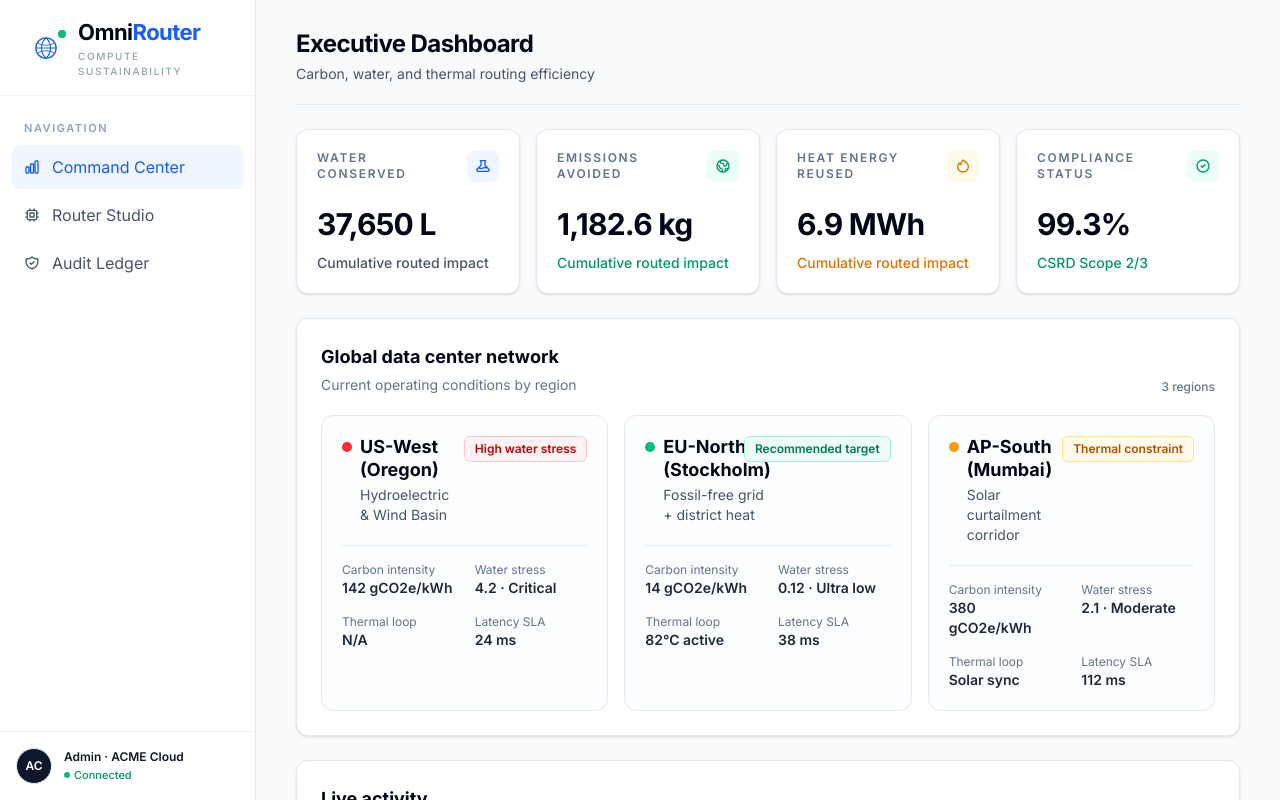
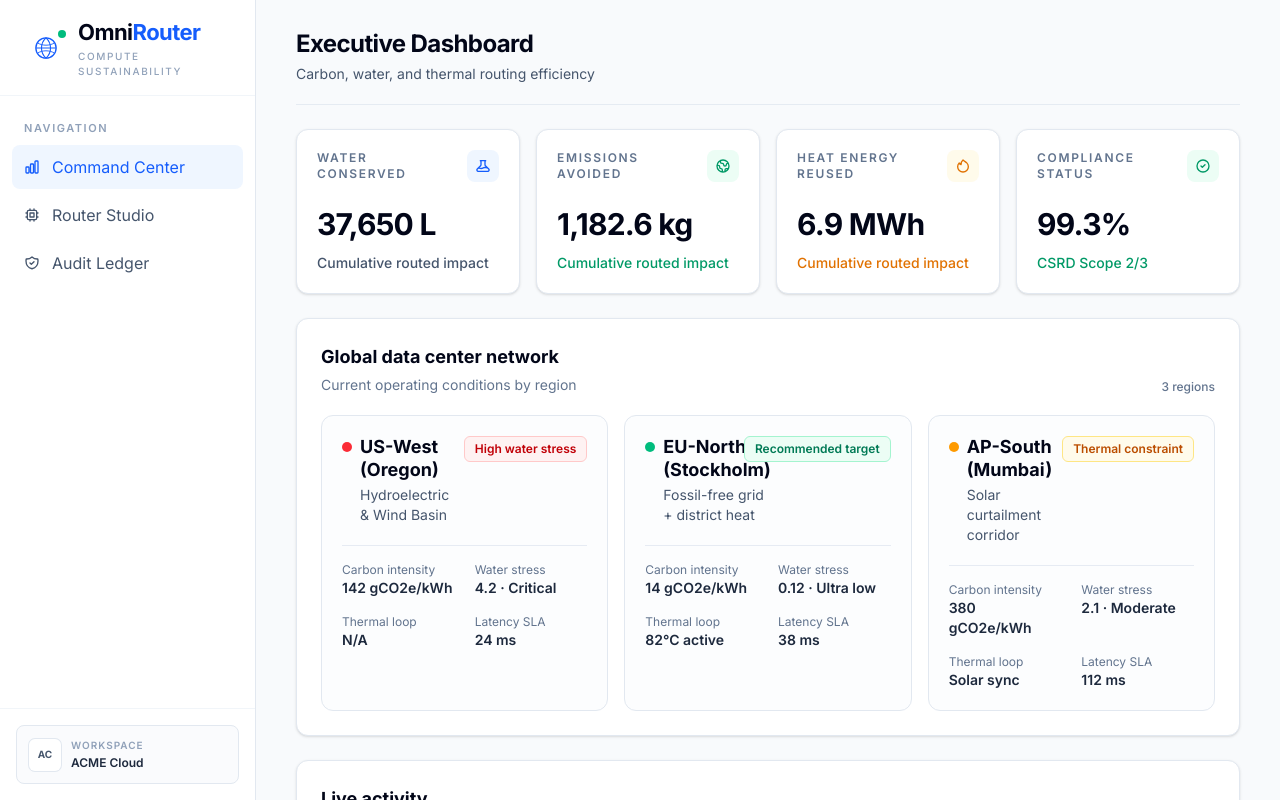
Before and after one commit to NihalTiwari8008/OmniRouter, a Next.js app: page /dashboard in a window 1280 px wide. Shown: the top 800 px of the page. Built offline with nearby package versions, Linux system fonts and the light colour scheme.

Commit message:
Simplify sidebar workspace footer

```diff
--- a/app/dashboard/page.js
+++ b/app/dashboard/page.js
@@ -976,11 +976,13 @@ function Navigation({ activeTab, switchTab }) {
 function UserFooter() {
   return (
     <div className="border-t border-slate-100 p-4">
-      <div className="flex items-center gap-3">
-        <div className="flex h-9 w-9 items-center justify-center rounded-full border border-slate-200 bg-slate-900 text-xs font-semibold text-white">AC</div>
-        <div>
-          <div className="text-xs font-semibold text-slate-900">Admin · ACME Cloud</div>
-          <div className="mt-0.5 flex items-center gap-1 text-[11px] font-medium text-emerald-600"><span className="h-1.5 w-1.5 rounded-full bg-emerald-500" />Connected</div>
+      <div className="rounded-lg border border-slate-200 bg-slate-50/70 px-3 py-3">
+        <div className="flex items-center gap-2.5">
+          <div className="flex h-8 w-8 items-center justify-center rounded-md bg-white text-[10px] font-bold text-slate-600 ring-1 ring-slate-200">AC</div>
+          <div className="min-w-0">
+            <div className="text-[10px] font-semibold uppercase tracking-[0.1em] text-slate-400">Workspace</div>
+            <div className="mt-0.5 truncate text-xs font-semibold text-slate-800">ACME Cloud</div>
+          </div>
         </div>
       </div>
     </div>
```
